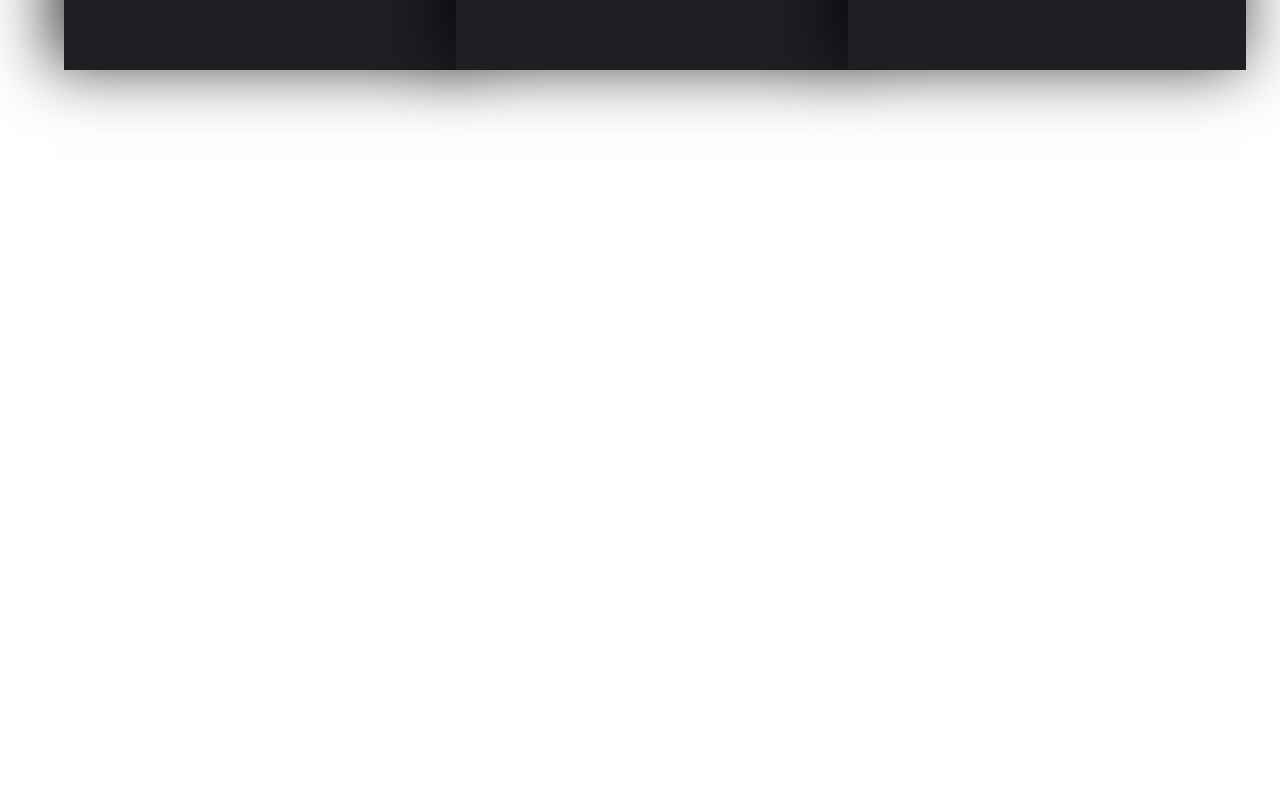
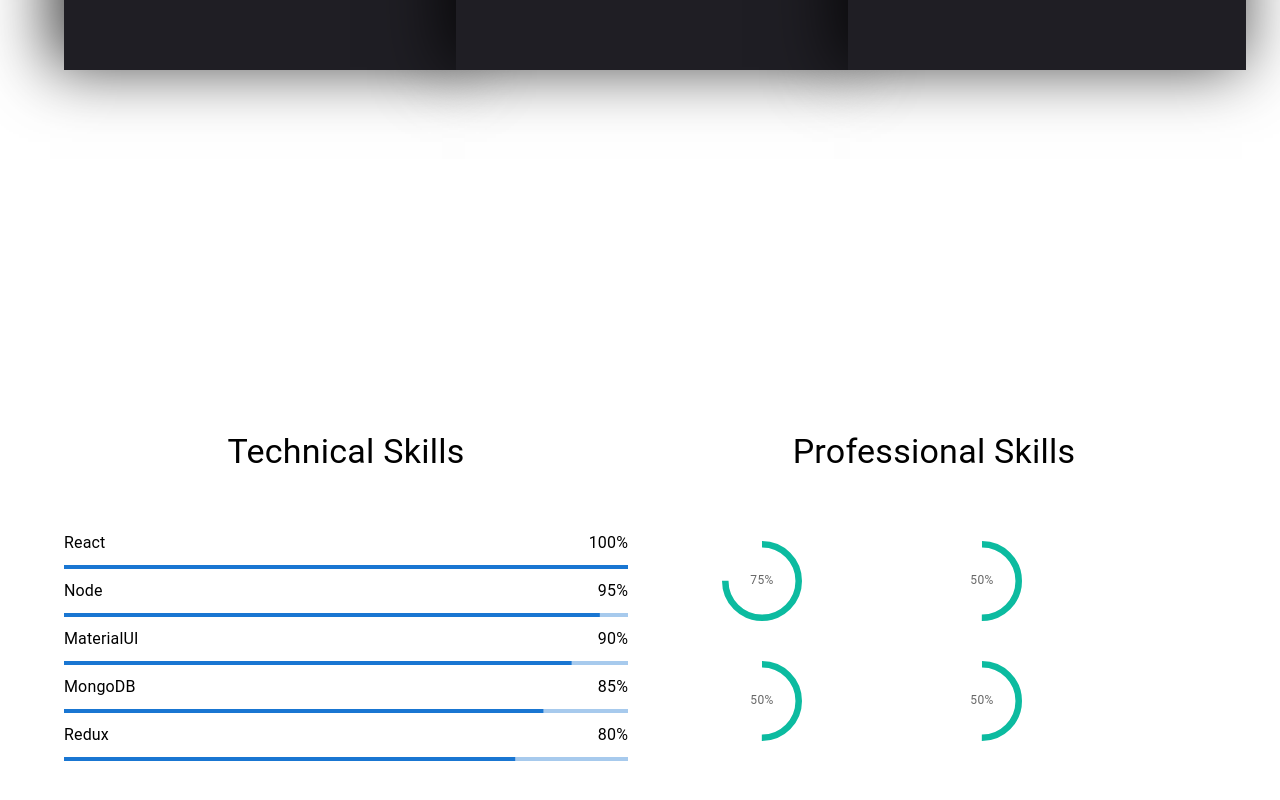
Before and after one commit to Sahillather002/Portfolio, a React (Create React App) app: page / in a window 1280 px wide. Shown: the part 1924-2724 px from the top of the page. Before the commit the page ends 2168 px from the top, so only its background shows below. Built offline with nearby package versions, Linux system fonts and the light colour scheme.

Commit message:
my skills

```diff
--- a/src/App.js
+++ b/src/App.js
@@ -2,6 +2,7 @@ import './App.css';
 import AboutMe from './components/AboutMe';
 import Hero from './components/Hero';
 import MySkills from './components/MySkills';
+import Skills from './components/Skills';
 
 function App() {
   return (
@@ -9,6 +10,7 @@ function App() {
     <Hero />
     <AboutMe />
     <MySkills />
+    <Skills />
     </>
   );
 }
--- /dev/null
+++ b/src/components/Skills.js
@@ -0,0 +1,117 @@
+import React from "react";
+import { Grid, Box, Container, Button, Typography } from "@mui/material";
+import LinearProgress from "@mui/material/LinearProgress";
+import CircularProgress from "@mui/material/CircularProgress";
+
+function CircularProgressWithLabel(props) {
+  return (
+    <Box
+      sx={{
+        position: "relative",
+        display: "inline-flex",
+        color: "#0CBBA0",
+        margin: "20px 70px",
+      }}
+    >
+      <CircularProgress
+        size="5rem"
+        color="inherit"
+        variant="determinate"
+        {...props}
+      />
+      <Box
+        sx={{
+          top: 0,
+          left: 0,
+          bottom: 0,
+          right: 0,
+          position: "absolute",
+          display: "flex",
+          alignItems: "center",
+          justifyContent: "center",
+        }}
+      >
+        <Typography variant="caption" component="div" color="text.secondary">
+          {`${Math.round(props.value)}%`}
+        </Typography>
+      </Box>
+    </Box>
+  );
+}
+
+function Skills() {
+  const techSkills = [
+    {
+      title: "React",
+      percentage: 100,
+    },
+    {
+      title: "Node",
+      percentage: 95,
+    },
+    {
+      title: "MaterialUI",
+      percentage: 90,
+    },
+    {
+      title: "MongoDB",
+      percentage: 85,
+    },
+    {
+      title: "Redux",
+      percentage: 80,
+    },
+  ];
+  return (
+    <>
+      <Box sx={{ height: "90vh", display: "flex", alignItems: "center" }}>
+        <Container>
+          <Grid
+            container
+            rowSpacing={1}
+            columnSpacing={{ xs: 1, sm: 2, md: 3 }}
+          >
+            <Grid item xs={6}>
+              <Typography variant="h4" sx={{ textAlign: "center", mb: 6 }}>
+                Technical Skills
+              </Typography>
+              {techSkills.map((item) => {
+                return (
+                  <>
+                    <Box
+                      sx={{ display: "flex", justifyContent: "space-between" }}
+                    >
+                      <Typography variant="subtitle1" sx={{ my: 1 }}>
+                        {item.title}
+                      </Typography>
+                      <Typography variant="subtitle1" sx={{ my: 1 }}>
+                        {item.percentage}%
+                      </Typography>
+                    </Box>
+                    <LinearProgress
+                      variant="determinate"
+                      value={item.percentage}
+                    />
+                  </>
+                );
+              })}
+            </Grid>
+            <Grid item xs={6}>
+              <Typography variant="h4" sx={{ textAlign: "center", mb: 6 }}>
+                Professional Skills
+              </Typography>
+              <Box sx={{ display: "flex", flexWrap: "wrap" }}>
+                <CircularProgressWithLabel value={75} />
+                <CircularProgressWithLabel value={50} />
+                <CircularProgressWithLabel value={50} />
+                <CircularProgressWithLabel value={50} />
+              </Box>
+            </Grid>
+          </Grid>
+        </Container>
+      </Box>
+    </>
+  );
+}
+
+export default Skills;
```
